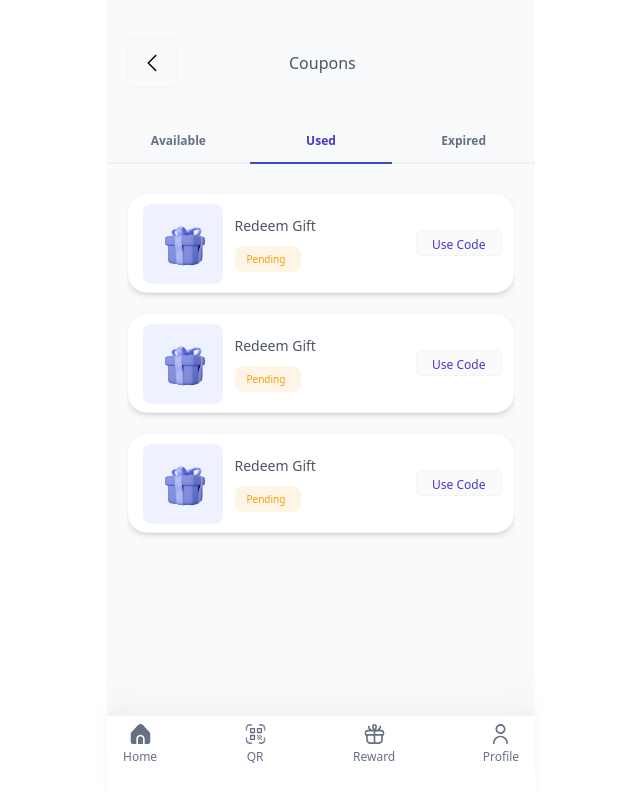
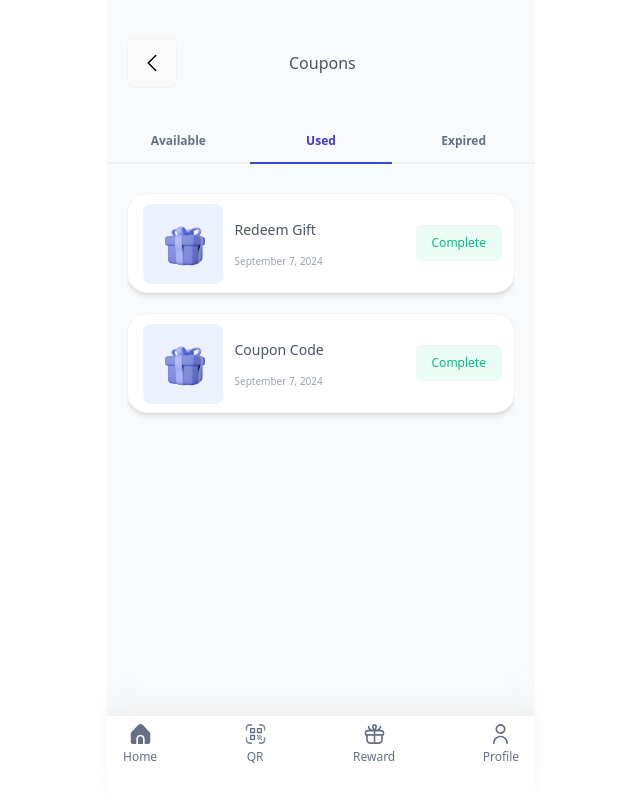
Before and after one commit to KhantWaiLin/loyalty, a React (Create React App) app: page /my-coupon in a window 1280 px wide. Both pictures are taken after a click on the element "Used". Shown: the whole page, without its empty margins (319-959 px from the left). Built offline with nearby package versions, Linux system fonts and the light colour scheme.

Commit message:
json data testing

```diff
--- a/src/data.js
+++ b/src/data.js
@@ -71,3 +71,49 @@ export const reward_data = [
     desc: "Lorem ipsum dolor sit amet consectetur. Tellus neque vestibulum commodo non nibh quisque. Cursus tristique ac tellus in blandit vivamus quis. Pellentesque consequat urna hac est iaculis sit vitaeornare. Nisi et eu arcu malesuada viverra enim.",
   },
 ];
+
+
+export const myCouponData = [
+  {
+    id: 1,
+    name: "Redeem Gift",
+    image: "../image 4.png",
+    status: "Available",
+    date: "September 7, 2024"
+  },
+  {
+    id: 2,
+    name: "Redeem Gift",
+    image: "../image 4.png",
+    status: "Used",
+    date: "September 7, 2024"
+  },
+  {
+    id: 3,
+    name: "Redeem Gift",
+    image: "../image 4.png",
+    status: "Expired",
+    date: "September 7, 2024"
+  },
+  {
+    id: 4,
+    name: "Coupon Code",
+    image: "../image 4.png",
+    status: "Available",
+    date: "September 7, 2024"
+  },
+  {
+    id: 5,
+    name: "Coupon Code",
+    image: "../image 4.png",
+    status: "Used",
+    date: "September 7, 2024"
+  },
+  {
+    id: 6,
+    name: "Coupon Code",
+    image: "../image 4.png",
+    status: "Expired",
+    date: "September 7, 2024"
+  },
+]
--- a/src/pages/my-coupon/MyCoupon.jsx
+++ b/src/pages/my-coupon/MyCoupon.jsx
@@ -5,8 +5,8 @@ function MyCoupon({ couponList }) {
   const [status, setStatus] = useState("Available");
 
   const handleStatus = (status) => {
-    setStatus(status.innerText)
-  }
+    setStatus(status.innerText);
+  };
 
   return (
     <main className="flex flex-col h-full">
@@ -39,13 +39,34 @@ function MyCoupon({ couponList }) {
       {/*  Available & Used Expired bar */}
       <section className="mt-4 basis-1/12">
         <article className="flex items-center h-full">
-          <h1 onClick={(event) => handleStatus(event.target)}  className={` text-xs leading-[18px] font-semibold  py-3 text-center border-b-2 cursor-pointer basis-1/3 ${status === "Available" ? "text-indigo-700 border-[#384BCA]" : "border-[#F0F1F3] text-[#667085]"}`}>
+          <h1
+            onClick={(event) => handleStatus(event.target)}
+            className={` text-xs leading-[18px] font-semibold  py-3 text-center border-b-2 cursor-pointer basis-1/3 ${
+              status === "Available"
+                ? "text-indigo-700 border-[#384BCA]"
+                : "border-[#F0F1F3] text-[#667085]"
+            }`}
+          >
             Available
           </h1>
-          <h1 onClick={(event) => handleStatus(event.target)} className={`text-xs leading-[18px] font-semibold py-3 text-center border-b-2 cursor-pointer basis-1/3 ${status === "Used" ? "text-indigo-700 border-[#384BCA]" : "border-[#F0F1F3] text-[#667085]"}`}>
+          <h1
+            onClick={(event) => handleStatus(event.target)}
+            className={`text-xs leading-[18px] font-semibold py-3 text-center border-b-2 cursor-pointer basis-1/3 ${
+              status === "Used"
+                ? "text-indigo-700 border-[#384BCA]"
+                : "border-[#F0F1F3] text-[#667085]"
+            }`}
+          >
             Used
           </h1>
-          <h1 onClick={(event) => handleStatus(event.target)} className={`text-xs leading-[18px] font-semibold py-3 text-center border-b-2 cursor-pointer basis-1/3 ${status === "Expired" ? "text-indigo-700 border-[#384BCA]" : "border-[#F0F1F3] text-[#667085]"}`}>
+          <h1
+            onClick={(event) => handleStatus(event.target)}
+            className={`text-xs leading-[18px] font-semibold py-3 text-center border-b-2 cursor-pointer basis-1/3 ${
+              status === "Expired"
+                ? "text-indigo-700 border-[#384BCA]"
+                : "border-[#F0F1F3] text-[#667085]"
+            }`}
+          >
             Expired
           </h1>
         </article>
@@ -55,12 +76,7 @@ function MyCoupon({ couponList }) {
       {/* body or Coupon Data */}
       <section className=" basis-10/12 px-[20px]">
         <article className="h-[370px] overflow-auto scroll-smooth no-scrollbar">
-          <CouponList />
-          <CouponList />
-          <CouponList />
-          <CouponList />
-          <CouponList />
-          <CouponList />
+          <CouponList status={status} />
         </article>
       </section>
       {/* body or Coupon Data */}
@@ -69,33 +85,3 @@ function MyCoupon({ couponList }) {
 }
 
 export default MyCoupon;
-
-// return (<main className="flex flex-col h-full border-2">
-//     <section className="flex items-center justify-center basis-1/12">
-//         <h1>My Coupon</h1>
-//     </section>
-//     <section className="px-2 basis-1/12">
-//         <ul className="flex items-center justify-between w-1/2 h-full">
-//             <li>
-//                 <button>Available</button>
-//             </li>
-//             <li>
-//                 <button>Used</button>
-//             </li>
-//             <li>
-//                 <button>Expired</button>
-//             </li>
-//         </ul>
-//     </section>
-//     <section className="px-2 basis-9/12">
-//         <ul className="mt-1">
-//             <CouponItem name="Redeem Product"/>
-//             <CouponItem name="Coupon Code"/>
-//             <CouponItem name="Redeem Product"/>
-//             <CouponItem name="Coupon Code"/>
-//         </ul>
-//     </section>
-//     <section className="basis-1/12">
-//         <Footer/>
-//     </section>
-// </main>);
--- /dev/null
+++ b/src/pages/my-coupon/components/Available.jsx
@@ -0,0 +1,11 @@
+function Available() {
+  return (
+    <button className="w-full h-[34px] border border-gray-100 rounded-md bg-neutral-50">
+      <span className="text-center mx-[12px] my-[20px] text-indigo-700 text-xs font-medium leading-[18px]">
+        Use Code
+      </span>
+    </button>
+  );
+}
+
+export default Available;
--- a/src/pages/my-coupon/components/CouponList.jsx
+++ b/src/pages/my-coupon/components/CouponList.jsx
@@ -1,35 +1,58 @@
-import React from "react"
+import React from "react";
 import Img from "../image 4.png";
+import { myCouponData } from "../../../data";
+import Available from "./Available";
+import Used from "./Used";
+import Expired from "./Expired";
 
-function CouponList({ name }) {
+function CouponList({ status }) {
+  let btn = "";
+
+  if (status === "Available") {
+    btn = <Available />;
+  } else if (status === "Used") {
+    btn = <Used />;
+  } else {
+    btn = <Expired />;
+  }
+
+  return myCouponData.map((coupon, index) => {
+    if (coupon.status === status) {
       return (
-    <div className=" w-full h-[100px] my-[20px] bg-white rounded-[20px] flex gap-[8px] px-[12px] py-[10px] border border-gray-100 shadow-md">
+        <div
+          key={index}
+          className=" w-full h-[100px] my-[20px] bg-white rounded-[20px] flex gap-[8px] px-[12px] py-[10px] border border-gray-100 shadow-md"
+        >
           <section className="flex justify-center basis-1/4">
             <div className="inline-flex items-center justify-center w-20 h-20 py-4 rounded-lg bg-indigo-50">
               <div className="w-20 h-12 mix-blend-darken ">
-            <img src={Img}/>
+                <img src={Img} />
               </div>
             </div>
           </section>
           <section className="flex flex-col basis-2/4 justify-evenly">
             <p className="text-sm font-medium leading-normal text-gray-600">
-          Redeem Gift
+              {coupon.name}
             </p>
+            {coupon.status === "Available" ? (
               <div className="w-[66px] h-[26px] px-3 py-1 bg-amber-500 bg-opacity-10 rounded-lg flex-col justify-start items-start gap-2.5 inline-flex">
                 <p className="text-amber-500 text-[10px] font-medium leading-[18px]">
                   Pending
                 </p>
               </div>
+            ) : (
+              <div className=" text-gray-400 text-[10px] font-normal  leading-tight">
+                {coupon.date}
+              </div>
+            )}
           </section>
           <section className="flex items-center h-full basis-1/4">
-        <button className="w-full border border-gray-100 rounded-md bg-neutral-50">
-          <span className="text-center mx-[12px] my-[20px] text-indigo-700 text-xs font-medium leading-[18px]">
-            Use Code
-          </span>
-        </button>
+            {btn}
           </section>
         </div>
       );
     }
+  });
+}
 
 export default CouponList;
--- /dev/null
+++ b/src/pages/my-coupon/components/Expired.jsx
@@ -0,0 +1,11 @@
+function Expired() {
+  return (
+    <div className="flex items-center justify-center w-full border border-gray-100 rounded-md bg-rose-50">
+      <span className="text-center mx-[12px] my-[8px] text-red-500 text-xs font-medium leading-[18px]">
+        Expired
+      </span>
+    </div>
+  );
+}
+
+export default Expired;
--- /dev/null
+++ b/src/pages/my-coupon/components/Used.jsx
@@ -0,0 +1,11 @@
+function Used() {
+  return (
+    <div className="flex items-center justify-center w-full border border-gray-100 rounded-md bg-emerald-50">
+      <span className="text-center mx-[12px] my-[8px] text-emerald-500 text-xs font-medium leading-[18px]">
+        Complete
+      </span>
+    </div>
+  );
+}
+
+export default Used;
```
Lines whose indentation alone changed are shown as unchanged.
